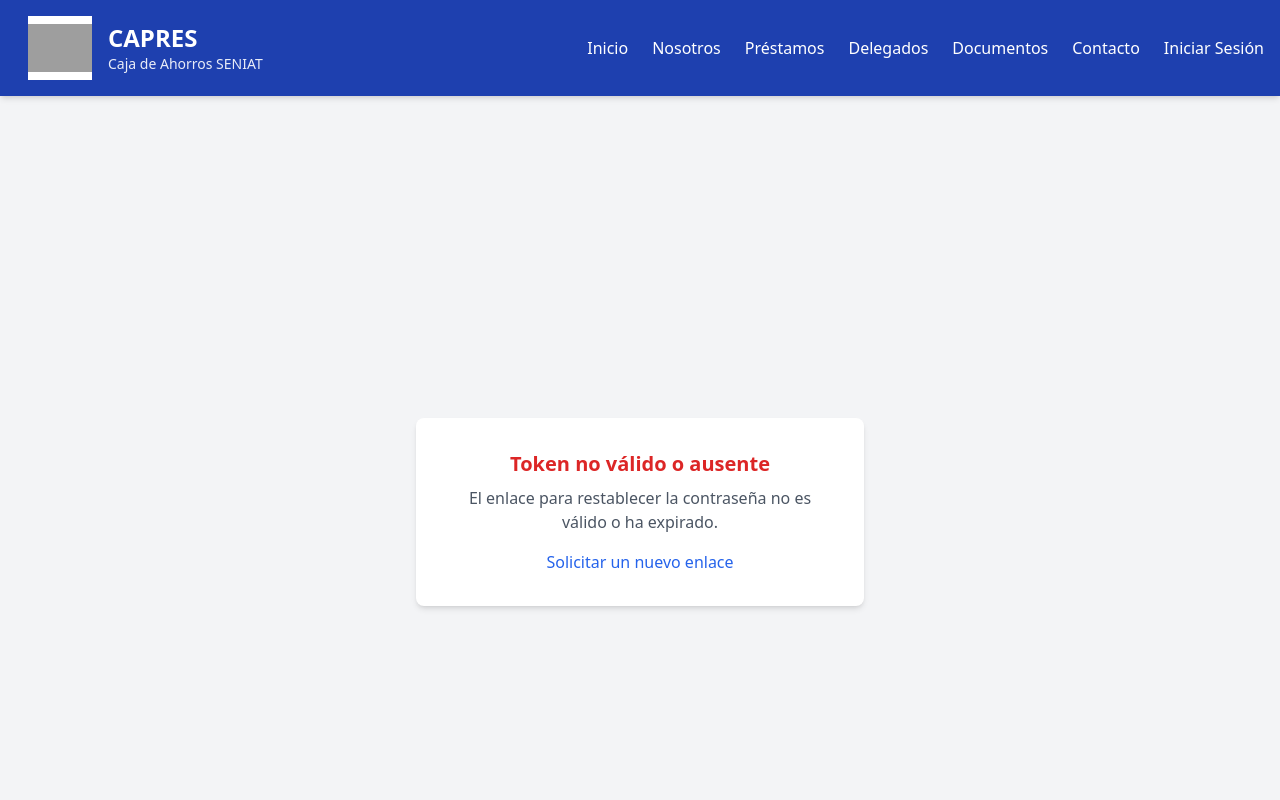
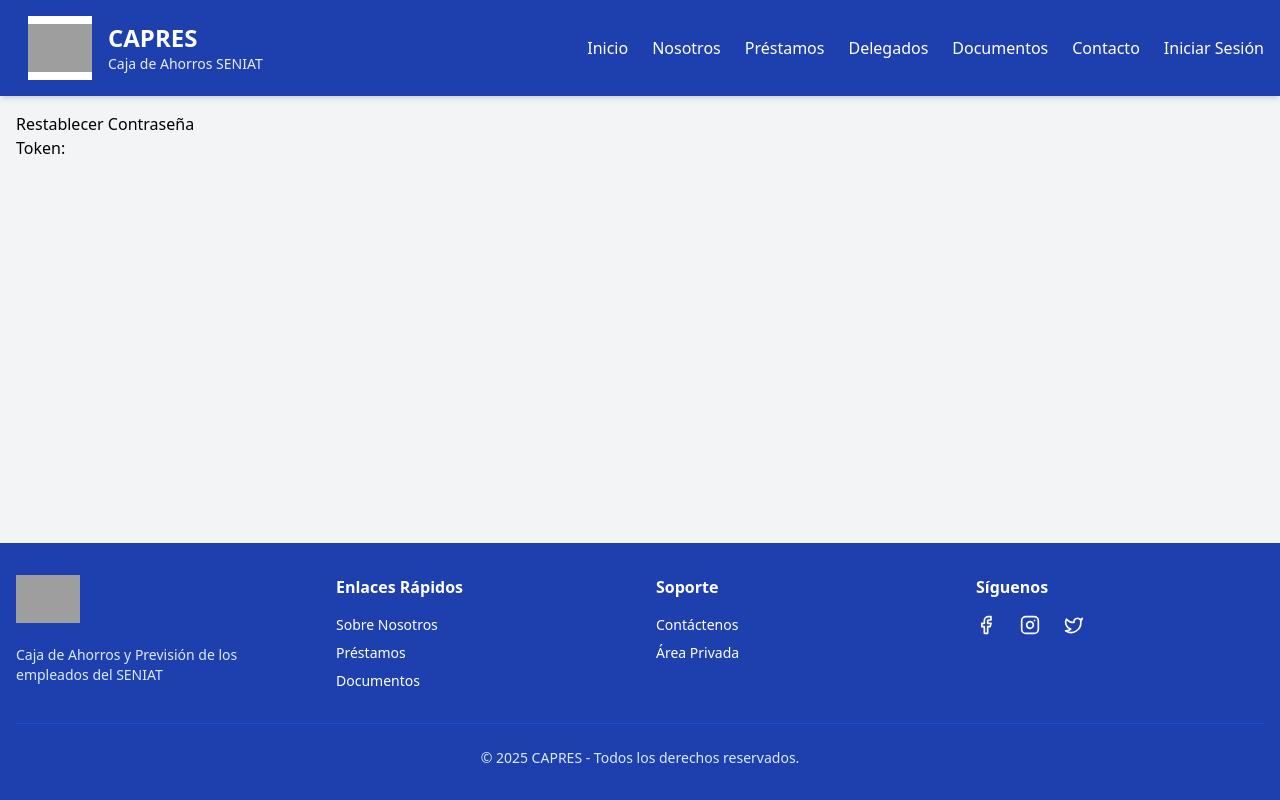
Before and after one commit to edgarjrojaslopez/capreswebsite, a Next.js app: page /reset-password in a window 1280 px wide. Shown: the top 800 px of the page. Built offline with nearby package versions, Linux system fonts and the light colour scheme; grey boxes are pictures that could not be loaded.

Commit message:
fix: reset-pasword

```diff
--- a/app/reset-password/page.js
+++ b/app/reset-password/page.js
@@ -1,29 +1,27 @@
-// app/reset-password/page.js
 'use client';
 
-import ResetPasswordForm from './ResetPasswordForm';
 import { useSearchParams } from 'next/navigation';
-import Link from 'next/link';
+import { Suspense } from 'react';
 
-export default function ResetPasswordPage() {
+// Componente que usa los parámetros
+function ResetPasswordContent() {
   const searchParams = useSearchParams();
   const token = searchParams.get('token');
 
   return (
-    <div className="flex items-center justify-center min-h-screen bg-gray-100">
-      <div className="w-full max-w-md p-8 space-y-6 bg-white rounded-lg shadow-md">
-        {!token ? (
-          <div className="text-center">
-            <h2 className="text-xl font-bold text-red-600">Token no válido o ausente</h2>
-            <p className="mt-2 text-gray-600">El enlace para restablecer la contraseña no es válido o ha expirado.</p>
-            <Link href="/forgot-password">
-              <a className="mt-4 inline-block text-blue-600 hover:underline">Solicitar un nuevo enlace</a>
-            </Link>
-          </div>
-        ) : (
-          <ResetPasswordForm token={token} />
-        )}
-      </div>
+    <div>
+      <h1>Restablecer Contraseña</h1>
+      <p>Token: {token}</p>
+      {/* Tu formulario aquí */}
     </div>
   );
 }
+
+// Página principal con Suspense
+export default function ResetPasswordPage() {
+  return (
+    <Suspense fallback={<div>Cargando...</div>}>
+      <ResetPasswordContent />
+    </Suspense>
+  );
+}
```
